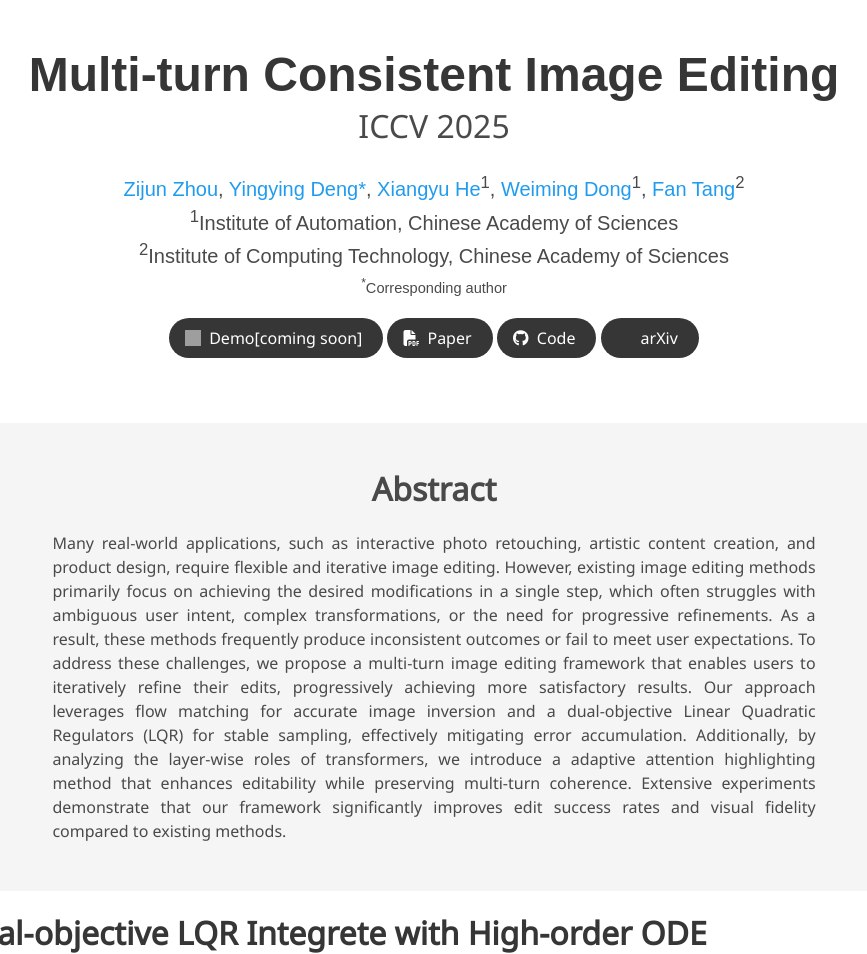
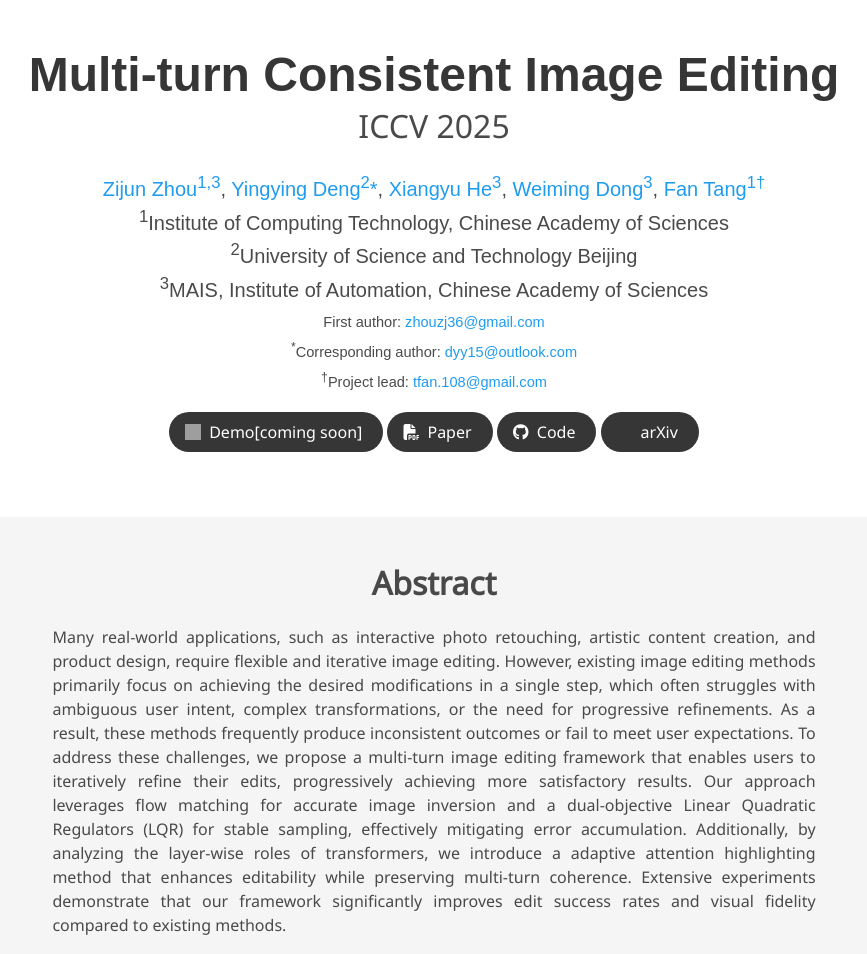
Before and after one commit to ZhouZJ-DL/Multi-turn_Consistent_Image_Editing, a plain HTML site: page index.html in a window 1280 px wide. Shown: the top 954 px of the page, without its empty margins (206-1073 px from the left). Drawn offline with nearby package versions, Linux system fonts and the light colour scheme; grey boxes are pictures that could not be loaded; some icons are missing; a web font is replaced by a local one.

Commit message:
modified:   index.html

```diff
--- a/index.html
+++ b/index.html
@@ -104,18 +104,25 @@
             <div class="is-size-5 publication-authors">
               <!-- Paper authors -->
               <span class="author-block">
-                <a href="" target="_blank">Zijun Zhou</a>,
-                <a href="https://scholar.google.com/citations?user=8N8lbJQAAAAJ&hl=en" target="_blank">Yingying Deng*</a><sup></sup>,
-                <a href="https://scholar.google.com/citations?user=cDja050AAAAJ&hl=en" target="_blank">Xiangyu He</a><sup>1</sup>,
-                <a href="https://people.ucas.ac.cn/~wmdong" target="_blank">Weiming Dong</a><sup>1</sup>,
-                <a href="https://scholar.google.com/citations?user=PdKElfwAAAAJ&hl" target="_blank">Fan Tang</a><sup>2</sup>
+                <a href="" target="_blank">Zijun Zhou<sup>1,3</sup></a>,
+                <a href="https://scholar.google.com/citations?user=8N8lbJQAAAAJ&hl=en" target="_blank">Yingying Deng<sup>2</sup>*</a>,
+                <a href="https://holmesshuan.github.io/" target="_blank">Xiangyu He<sup>3</sup></a>,
+                <a href="https://people.ucas.ac.cn/~wmdong" target="_blank">Weiming Dong<sup>3</sup></a>,
+                <a href="https://scholar.google.com/citations?user=PdKElfwAAAAJ&hl" target="_blank">Fan Tang<sup>1†</sup></a>
             </span>
 
                   </div>
                   <div class="is-size-5 publication-authors">
-                    <span class="author-block"><sup>1</sup>Institute of Automation, Chinese Academy of Sciences</span>
-                    <span class="author-block"><sup>2</sup>Institute of  Computing Technology, Chinese Academy of Sciences</span>
-                    <span class="eql-cntrb"><small><br><sup>*</sup>Corresponding author</small></span>
+                    <span class="author-block"><sup>1</sup>Institute of Computing Technology, Chinese Academy of Sciences</span>
+                    <span class="author-block"><sup>2</sup>University of Science and Technology Beijing</span>
+                    <span class="author-block"><sup>3</sup>MAIS, Institute of Automation, Chinese Academy of Sciences</span>
+                    <span class="eql-cntrb">
+                       <small>
+                    <br><sup></sup>First author: <a href="zhouzj36@gmail.com" title="Email">zhouzj36@gmail.com</a>
+                    <br><sup>*</sup>Corresponding author: <a href="dyy15@outlook.com" title="Email">dyy15@outlook.com</a>
+                    <br><sup>†</sup>Project lead: <a href="tfan.108@gmail.com" title="Email">tfan.108@gmail.com</a>
+                  </small>
+                    </span>
                   </div>
 
                   <div class="column has-text-centered">
```
